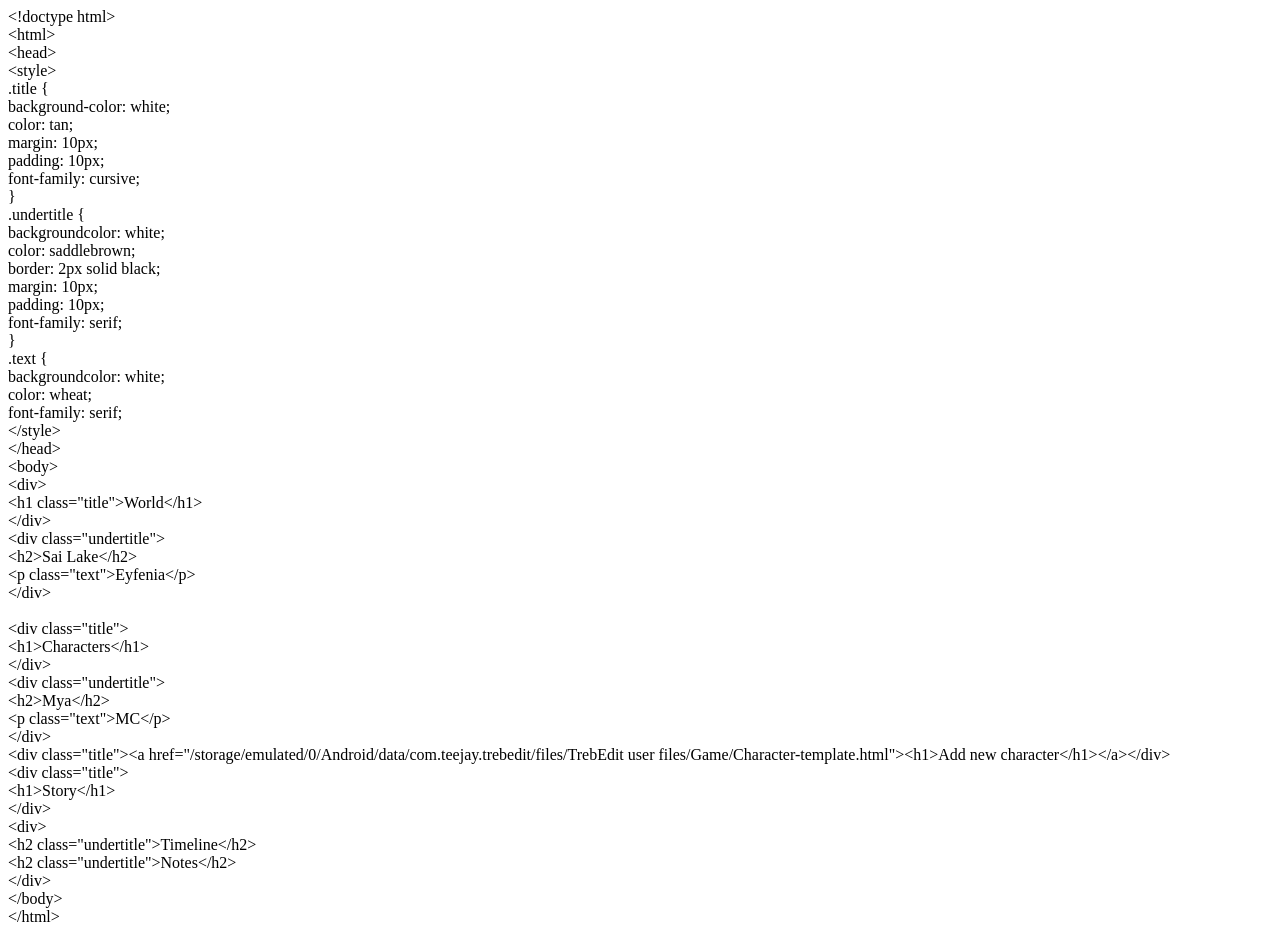
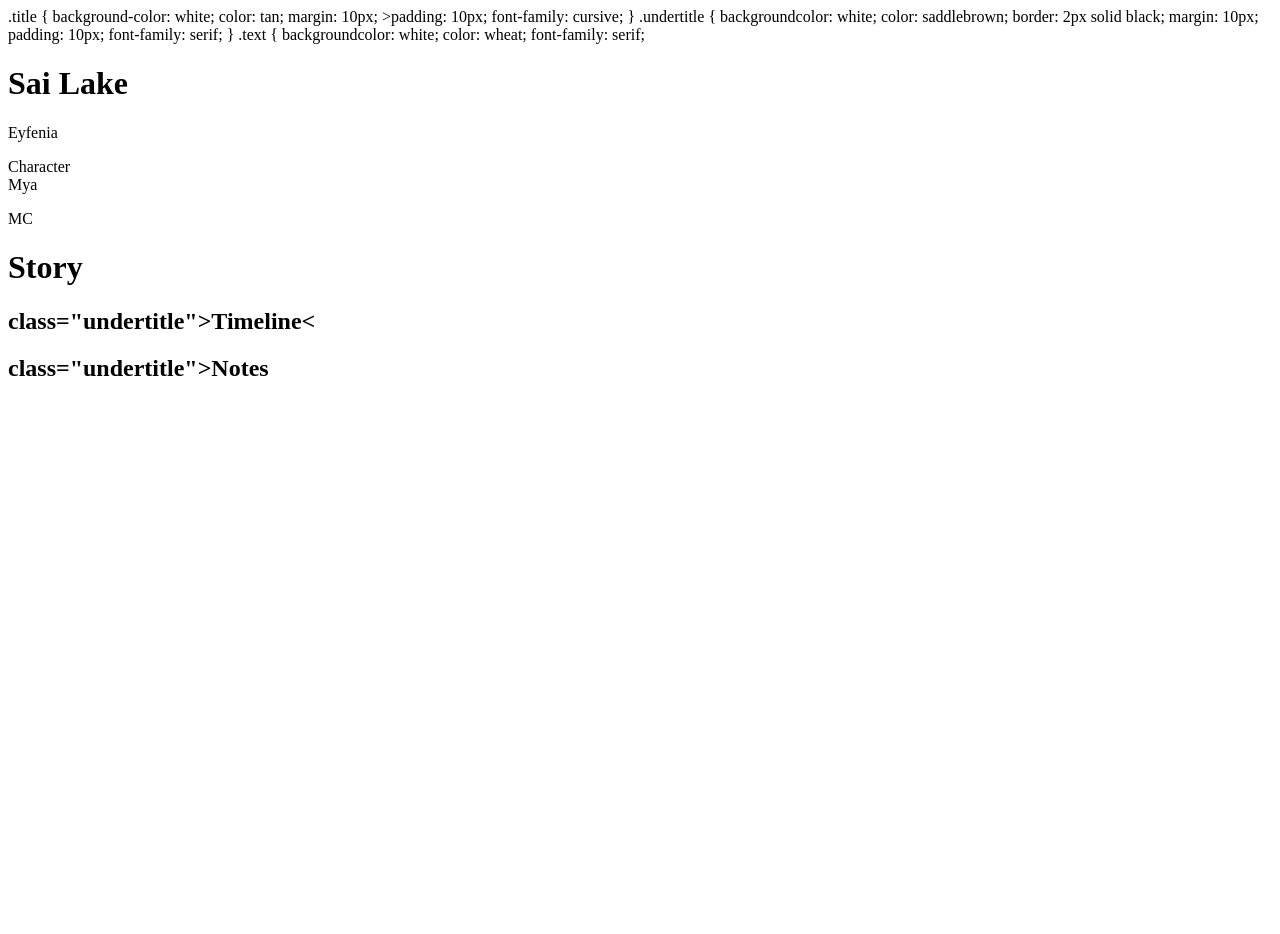
Before and after one commit to AECY127/Testagain, a plain HTML site: page index.html in a window 1280 px wide. After the commit the page ends 800 px from the top, so only its background shows below. Drawn offline with Linux system fonts and the light colour scheme.

Commit message:
index.html

```diff
--- a/index.html
+++ b/index.html
@@ -1,15 +1,57 @@
-<div>&lt;!doctype html&gt;</div>
-<div>&lt;html&gt;</div>
+<!doctype html>
+<html>
 <div>
-<div>&lt;head&gt;<br />&lt;style&gt;<br />.title {<br />background-color: white;<br />color: tan;<br />margin: 10px;<br />padding: 10px;<br />font-family: cursive;<br />}<br />.undertitle {<br />backgroundcolor: white;<br />color: saddlebrown;<br />border: 2px solid black;<br />margin: 10px;<br />padding: 10px;<br />font-family: serif;<br />}<br />.text {<br />backgroundcolor: white;<br />color: wheat; <br />font-family: serif;</div>
-<div>&lt;/style&gt;<br />&lt;/head&gt;<br />&lt;body&gt;</div>
-<div>&lt;div&gt;<br />&lt;h1 class="title"&gt;World&lt;/h1&gt;<br />&lt;/div&gt;</div>
-<div>&lt;div class="undertitle"&gt;<br />&lt;h2&gt;Sai Lake&lt;/h2&gt;<br />&lt;p class="text"&gt;Eyfenia&lt;/p&gt;<br />&lt;/div&gt;</div>
-<div><br />&lt;div class="title"&gt;<br />&lt;h1&gt;Characters&lt;/h1&gt;<br />&lt;/div&gt;</div>
-<div>&lt;div class="undertitle"&gt;<br />&lt;h2&gt;Mya&lt;/h2&gt;<br />&lt;p class="text"&gt;MC&lt;/p&gt;<br />&lt;/div&gt;</div>
-<div>&lt;div class="title"&gt;&lt;a href="/storage/emulated/0/Android/data/com.teejay.trebedit/files/TrebEdit user files/Game/Character-template.html"&gt;&lt;h1&gt;Add new character&lt;/h1&gt;&lt;/a&gt;&lt;/div&gt;</div>
-<div>&lt;div class="title"&gt;<br />&lt;h1&gt;Story&lt;/h1&gt;<br />&lt;/div&gt;</div>
-<div>&lt;div&gt;<br />&lt;h2 class="undertitle"&gt;Timeline&lt;/h2&gt;<br />&lt;h2 class="undertitle"&gt;Notes&lt;/h2&gt;<br />&lt;/div&gt;</div>
-<div>&lt;/body&gt;</div>
+<head
+  <style>
+  .title {
+  background-color: white;
+  color: tan;
+  margin: 10px;
+  >padding: 10px;
+  font-family: cursive;
+  }
+  .undertitle {
+  backgroundcolor: white;
+  color: saddlebrown;
+  border: 2px solid black;
+  margin: 10px;
+  padding: 10px;
+  font-family: serif;
+  }
+  .text {
+  backgroundcolor: white;
+  color: wheat;
+  font-family: serif;
+</style>
+</head>
+  <body>
+
+    <div>
+     <h1 class="title>World</h1>
+       </div>
+
+       <div class="undertitle"
+       <h2>Sai Lake</h2>
+      <p class="text">Eyfenia</p>
+    </div>
+
+<div class="title"
+  <h1>Character</h1>
+  </div>
+
+<div class="undertitle"
+  <h2>Mya</h2>
+  <p class="text">MC</p>
 </div>
-<div>&lt;/html&gt;</div>
+
+<div class="title">
+ <h1>Story</h1>
+</div>
+
+<div>
+  <h2> class="undertitle">Timeline&lt</h2>
+  <h2> class="undertitle">Notes</h2>
+</div>
+
+</body>
+</html>
```
